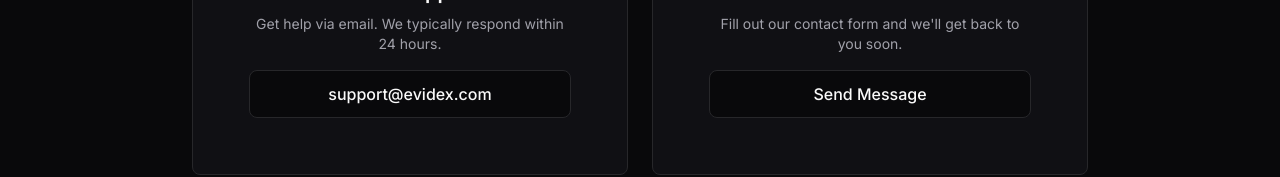
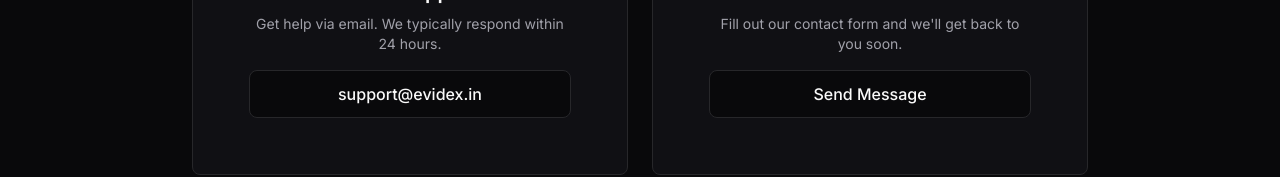
Before and after one commit to Jenesh11/Evidex, a React (Vite) app in the folder website/: page /support in a window 1280 px wide. Shown: the part 565-742 px from the top of the page. Built offline with nearby package versions, Linux system fonts and the light colour scheme.

Commit message:
Update Support page email to evidex.in

```diff
--- a/website/src/pages/Support.jsx
+++ b/website/src/pages/Support.jsx
@@ -60,9 +60,9 @@
                             <p className="text-sm text-muted-foreground mb-4">
                                 Get help via email. We typically respond within 24 hours.
                             </p>
-                            <a href="mailto:support@evidex.com">
+                            <a href="mailto:support@evidex.in">
                                 <Button variant="outline" className="w-full">
-                                    support@evidex.com
+                                    support@evidex.in
                                 </Button>
                             </a>
                         </CardContent>
```
